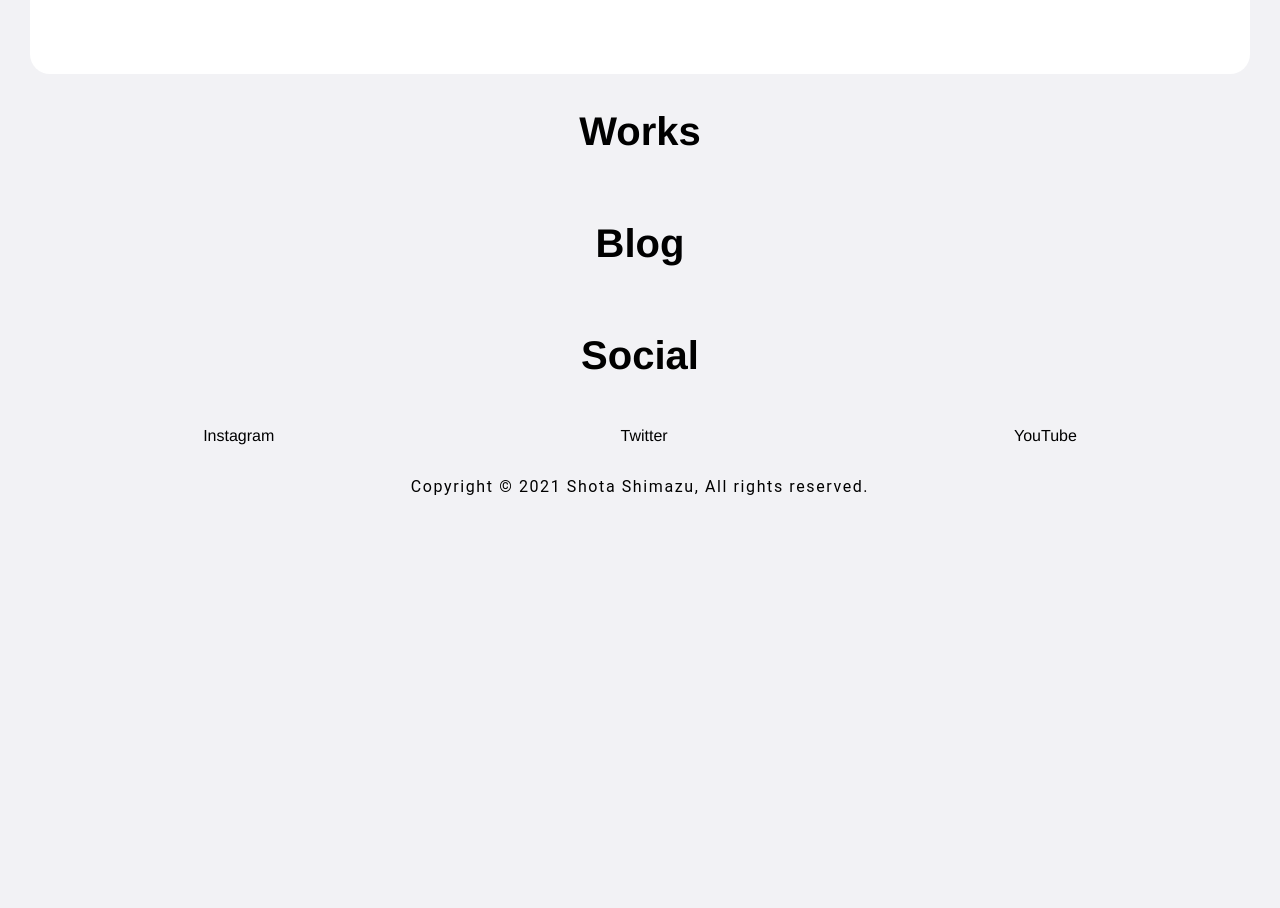
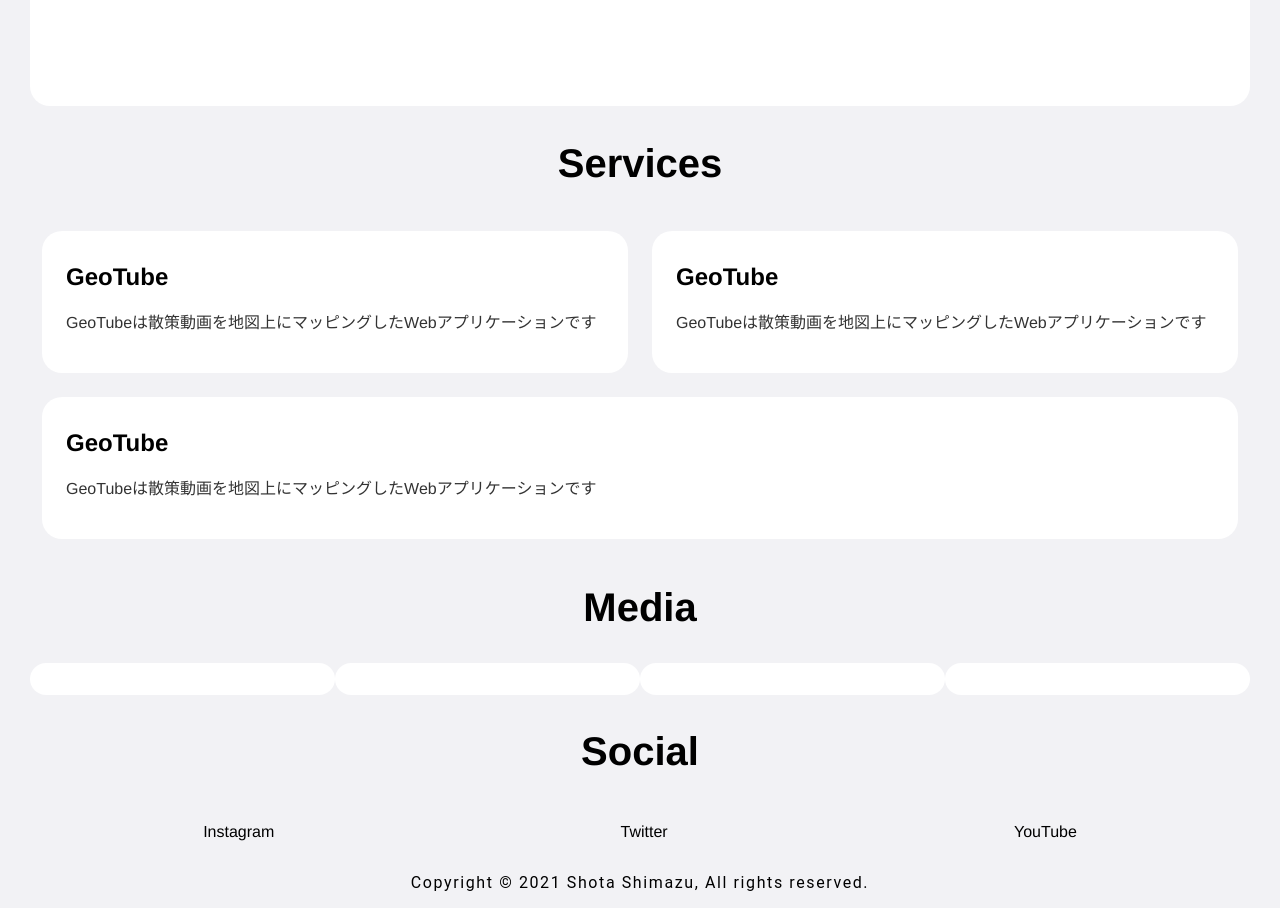
Before and after one commit to shotastage/shotastage.GitHub, a React (Create React App) app: page / in a window 1280 px wide. Shown: the part 537-1445 px from the top of the page. Before the commit the page ends 1049 px from the top, so only its background shows below. Built offline with nearby package versions, Linux system fonts and the light colour scheme.

Commit message:
add col to grid kayout

```diff
--- a/src/App.tsx
+++ b/src/App.tsx
@@ -1,6 +1,6 @@
 import Navbar from './components/Navbar';
-import { Row } from './components/Grid';
-import { Card } from './components/Cards';
+import { Row, Col } from './components/Grid';
+import { Card, CardHeading, CardDescription } from './components/Cards';
 import { Footer, FooterCopyright } from './components/Footer';
 import { Heading2 } from './components/Typography';
 import { AppContainer, Avator, Name } from './components/AppComponent';
@@ -17,10 +17,30 @@
           </Card>
         </Row>
         <Row>
-          <Heading2>Works</Heading2>
+          <Heading2>Services</Heading2>
         </Row>
         <Row>
-          <Heading2>Blog</Heading2>
+          <Col>
+            <Card>
+              <CardHeading>GeoTube</CardHeading>
+              <CardDescription>GeoTubeは散策動画を地図上にマッピングしたWebアプリケーションです</CardDescription>
+            </Card>
+          </Col>
+          <Col>
+            <Card>
+              <CardHeading>GeoTube</CardHeading>
+              <CardDescription>GeoTubeは散策動画を地図上にマッピングしたWebアプリケーションです</CardDescription>
+            </Card>
+          </Col>
+          <Col>
+            <Card>
+              <CardHeading>GeoTube</CardHeading>
+              <CardDescription>GeoTubeは散策動画を地図上にマッピングしたWebアプリケーションです</CardDescription>
+            </Card>
+          </Col>
+        </Row>
+        <Row>
+          <Heading2>Media</Heading2>
         </Row>
         <Row>
           <Card/>
--- a/src/components/Cards.tsx
+++ b/src/components/Cards.tsx
@@ -1,8 +1,18 @@
 import styled from "styled-components";
 
 export const Card = styled.div`
-  width: 100%;
+  flex: 1 1 auto;
   position: relative;
   background: white;
   border-radius: 20px;
+  padding: 1.5em;
+  padding-top: 0.5em;
 `;
+
+export const CardHeading = styled.h3`
+  font-size: 1.5rem;
+`;
+
+export const CardDescription = styled.p`
+  color: #333;
+`;
--- a/src/components/Grid.tsx
+++ b/src/components/Grid.tsx
@@ -30,10 +30,16 @@
     margin-left: 0;
     margin-right: 0;
     display: flex;
+    flex-direction: row;
     justify-content: ${ props => props.right ? "flex-end" : "space-around"};
     align-items: center;
     flex-wrap: wrap;
     background: ${ props => props.debug ? "blue" : "transparent"};
+`;
+
+export const Col = styled.div`
+    flex: 1 1 auto;
+    padding: 12px;
 `;
 
 export const MarginSparcer = styled.div`
@@ -55,7 +61,7 @@
         min-width: 0;
         padding: 1.1em;
     }
-    @media screen and (max-width: 480px ){
+    @media screen and (max-width: 480px ) {
         grid-template-columns: repeat(auto-fit, minmax(300px, 1fr));
         margin-left: 8px;
         margin-right: 8px;
```
